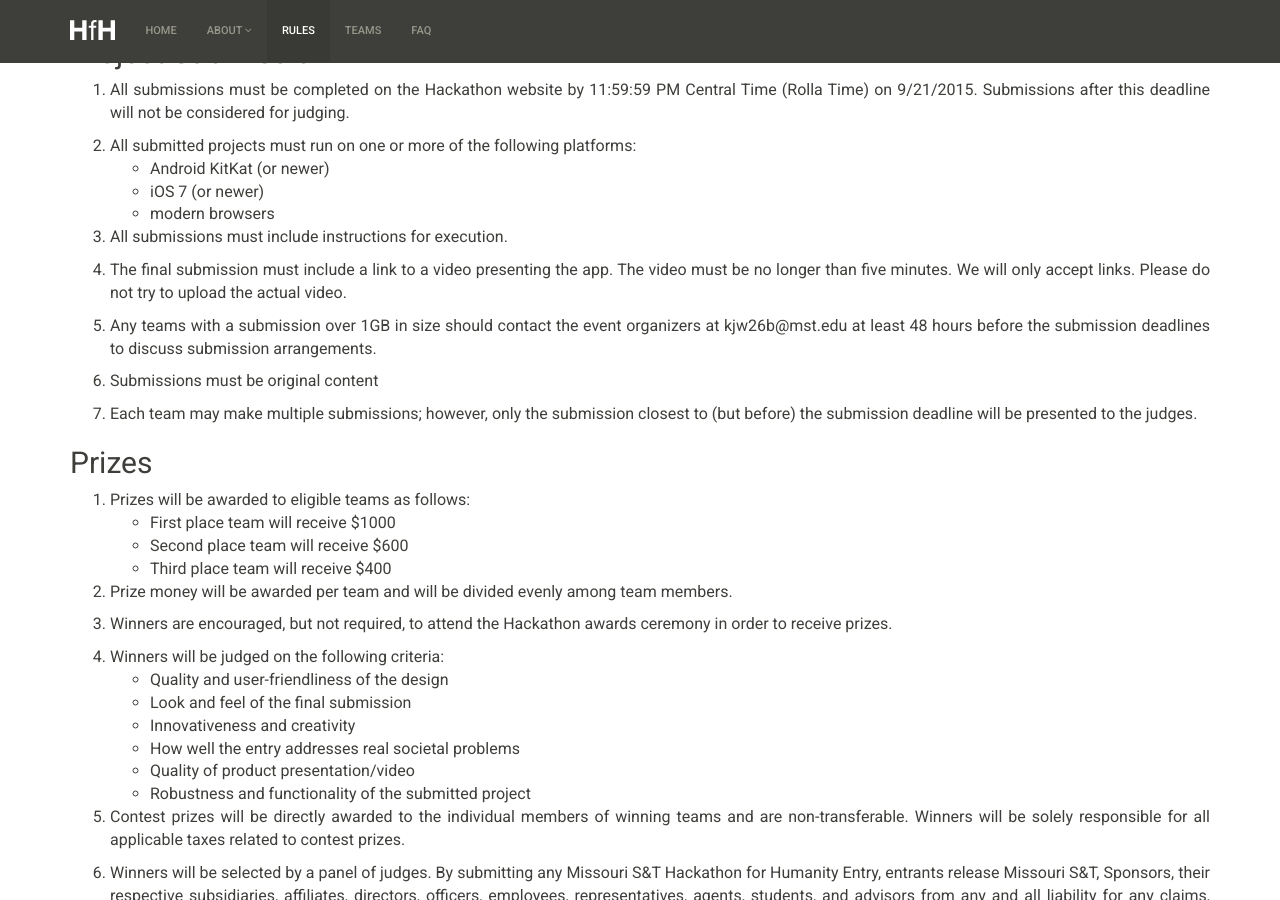
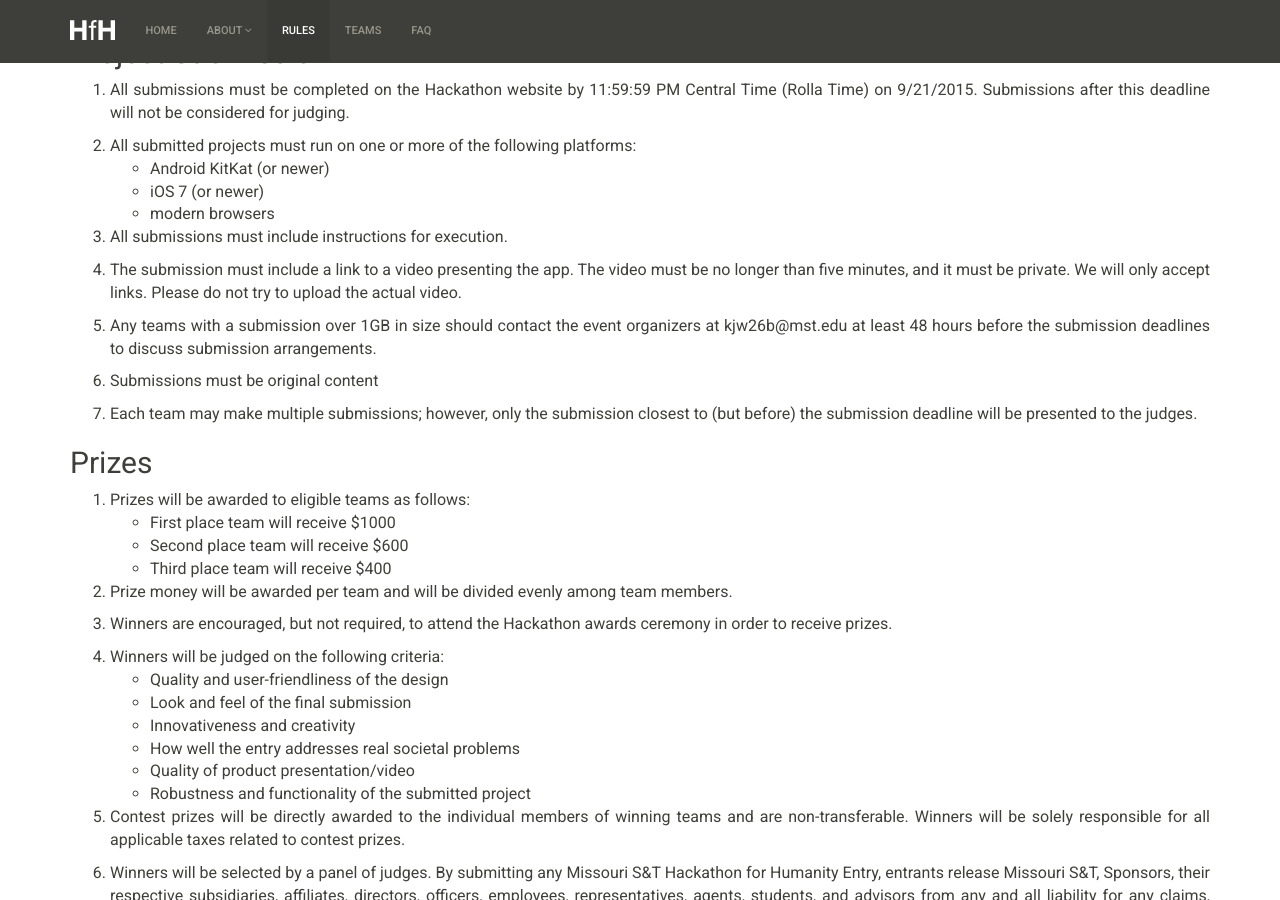
Before and after one commit to cmpsci-goldnjub/info, a Jekyll site: the page built from rules.md, in a window 1280 px wide and 900 px high, scrolled down 878 px. Built offline with Jekyll 4.4.1, drawn with Linux system fonts in a browser that asks for light colours.

Commit message:
Update video submission rules

```diff
--- a/rules.md
+++ b/rules.md
@@ -50,7 +50,7 @@
 
 3.  All submissions must include instructions for execution.
 
-4.  The final submission must include a link to a video presenting the app. The video must be no longer than five minutes. We will only accept links. Please do not try to upload the actual video.
+4.  The submission must include a link to a video presenting the app. The video must be no longer than five minutes, and it must be private. We will only accept links. Please do not try to upload the actual video.
 
 4.  Any teams with a submission over 1GB in size should contact the event organizers at kjw26b@mst.edu at least 48 hours before the submission deadlines to discuss submission arrangements.
 
```
